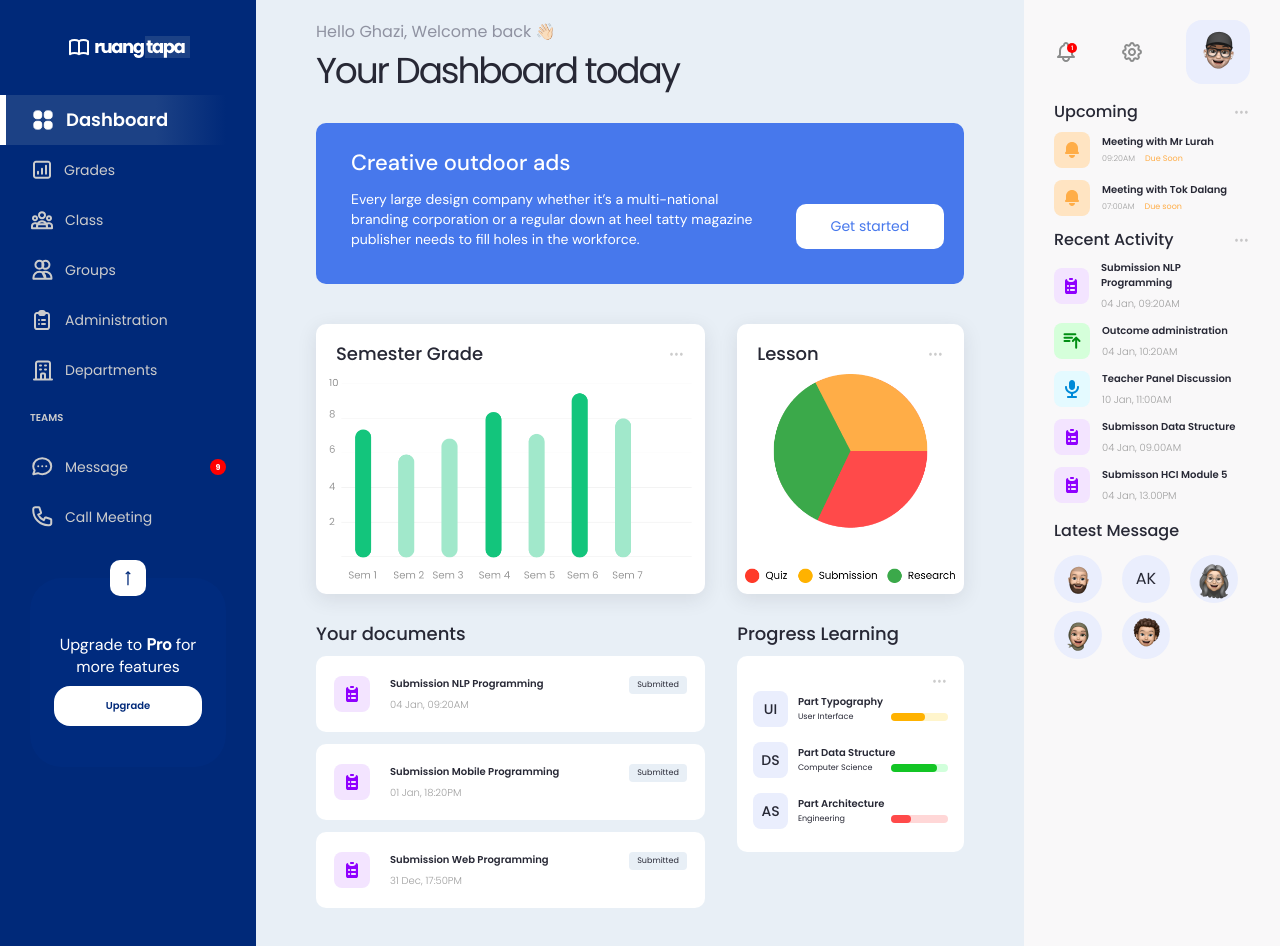
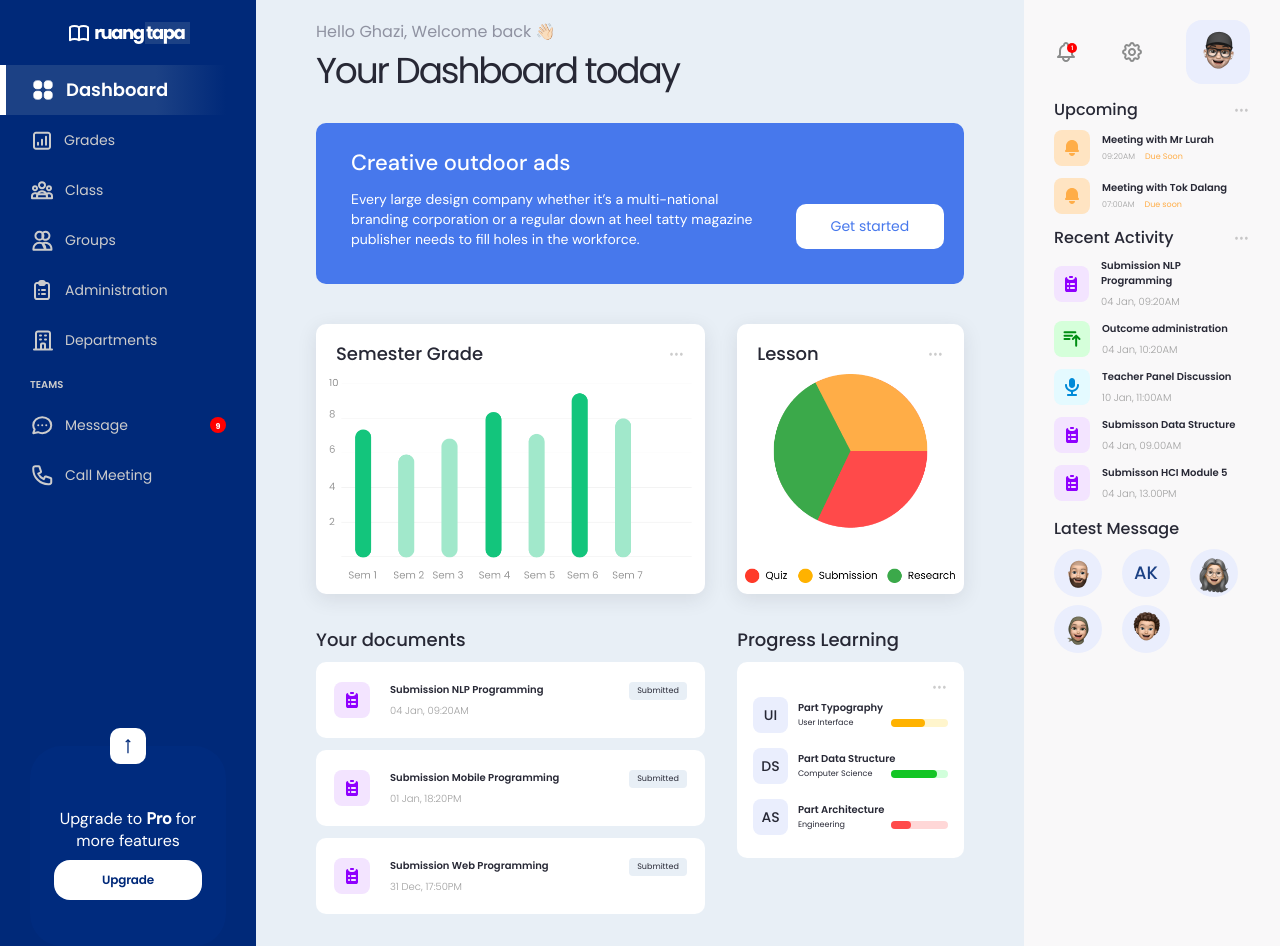
Before and after one commit to justsolomon/e-learning-dashboard, a PHP site: page / in a window 1280 px wide. Run offline with PHP 8.4, Linux system fonts and the light colour scheme.

Commit message:
Add more responsive styles

```diff
--- a/dashboard.html
+++ b/dashboard.html
@@ -27,6 +27,7 @@
   </head>
   <body>
     <aside class="side-nav">
+      <div>
         <div class="side-nav__app-logo-container">
           <svg
             width="123"
@@ -239,6 +240,7 @@
             >
           </li>
         </ul>
+      </div>
       <div class="side-nav__upgrade">
         <div class="side-nav__upgrade__icon-container">
           <svg
--- a/style.css
+++ b/style.css
@@ -29,6 +29,7 @@
   --green-progress-color: #13c525;
   --red-progress-bg-color: #ffd7d7;
   --red-progress-color: #ff4a4a;
+  --gradient-bg-color: #1c4185;
   --font-size-xxs: 8px;
   --font-size-xs: 10px;
   --font-size-sm: 14px;
@@ -176,26 +177,21 @@ img {
 .side-nav {
   width: 20%;
   height: 100%;
+  display: flex;
+  flex-direction: column;
+  justify-content: space-between;
   background-color: var(--sidebar-bg-color);
 }
 
 .side-nav__app-logo-container {
-  height: 10%;
   display: flex;
   align-items: center;
   justify-content: center;
+  height: 65px;
 }
 
 .side-nav__links-list {
   padding-right: 30px;
-}
-
-.side-nav__links-list:first-child {
-  height: 40%;
-}
-
-.side-nav__links-list:last-child {
-  height: 25%;
 }
 
 .side-nav__link {
@@ -209,7 +205,11 @@ img {
 .side-nav__link--active {
   border-left: 6px solid var(--white);
   padding-left: 24px;
-  background: linear-gradient(90deg, #1c4185 68.23%, rgba(28, 65, 133, 0) 100%);
+  background: linear-gradient(
+    90deg,
+    var(--gradient-bg-color) 68.23%,
+    rgba(28, 65, 133, 0) 100%
+  );
 }
 
 .side-nav__link-anchor {
@@ -263,8 +263,7 @@ img {
 }
 
 .side-nav__section-header {
-  margin: auto 30px;
-  height: 5%;
+  margin: 10px 30px 5px 30px;
   display: flex;
   align-items: center;
   font-size: var(--font-size-xs);
@@ -275,7 +274,7 @@ img {
 
 .side-nav__upgrade {
   position: relative;
-  height: 20%;
+  height: 200px;
   margin: 36px 30px 0 30px;
   font-family: var(--secondary-font-family);
   color: var(--white);
@@ -317,7 +316,8 @@ img {
   width: 100%;
   border: none;
   margin-top: 8px;
-  font-size: var(--font-size-xs);
+  font-size: 12px;
+  letter-spacing: -0.2px;
   font-weight: var(--font-weight-bold);
   color: var(--sidebar-bg-color);
   background-color: var(--white);
@@ -350,6 +350,7 @@ img {
 
   .side-nav__upgrade__content {
     font-size: var(--font-size-sm);
+    padding: 16px 16px 0 16px;
   }
 }
 
@@ -423,7 +424,7 @@ img {
 }
 
 .main-content__charts-list {
-  margin-bottom: 30px;
+  margin-bottom: 36px;
 }
 
 .main-content__charts-list > div:first-child,
@@ -623,7 +624,7 @@ img {
 @media only screen and (max-width: 1200px) {
   .main-content {
     width: 56%;
-    padding: 20px 35px;
+    padding: 20px 35px 10px 35px;
   }
 
   .main-content__section-header {
@@ -661,7 +662,7 @@ img {
   display: flex;
   justify-content: space-between;
   align-items: center;
-  margin-bottom: 16px;
+  margin-bottom: 14px;
 }
 
 .sidebar__notification-bell {
@@ -743,7 +744,7 @@ img {
   display: grid;
   gap: 8px;
   grid-template-columns: repeat(3, 1fr);
-  margin-top: 12px;
+  margin-top: 8px;
 }
 
 .sidebar__message-avatar {
@@ -752,15 +753,19 @@ img {
   display: flex;
   justify-content: center;
   align-items: center;
-  flex-wrap: wrap;
+  font-size: var(--font-size-md);
+  font-weight: var(--font-weight-medium);
+  color: var(--gradient-bg-color);
   border-radius: 50%;
   background-color: var(--grey-bg-color);
+  cursor: pointer;
 }
 
 @media only screen and (max-width: 1200px) {
   .sidebar {
     width: 22%;
-    padding: 20px 15px;
+    padding: 20px 15px 10px 15px;
+    overflow: auto;
   }
 
   .sidebar__section-header__title {
```
Lines whose indentation alone changed are shown as unchanged.
